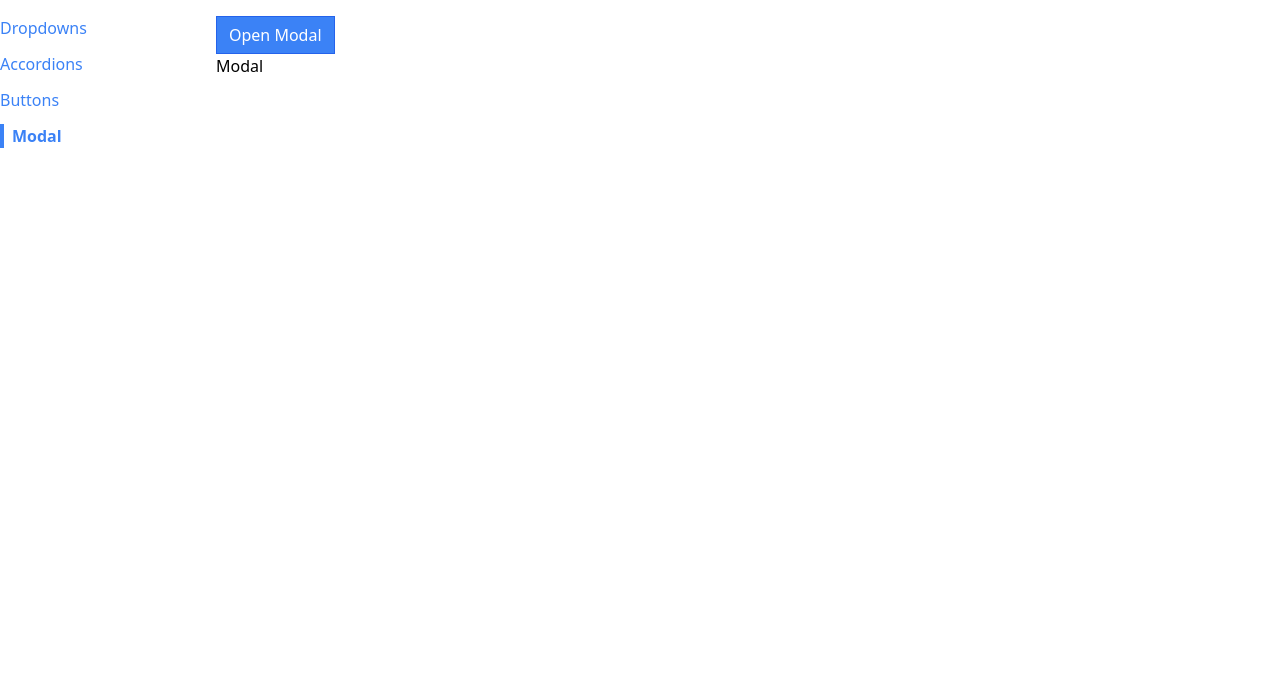
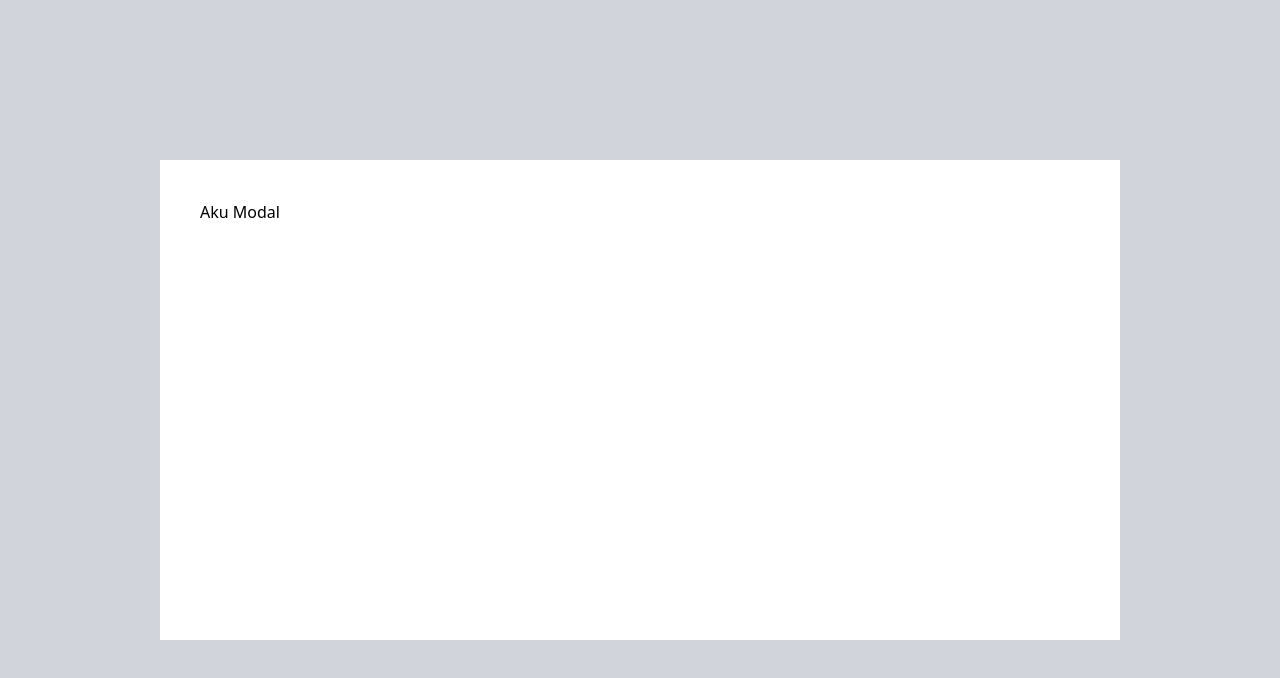
Before and after one commit to kardi06/react-coms, a React (Create React App) app: page /modal in a window 1280 px wide. Both pictures are taken after a click on the button "Open Modal". Shown: the top 678 px of the page. Built offline with nearby package versions, Linux system fonts and the light colour scheme.

Commit message:
basic show modal

```diff
--- a/src/components/Modal.js
+++ b/src/components/Modal.js
@@ -1,6 +1,9 @@
 const Modal = () => {
     return(
-        <div>Modal</div>
+        <div>
+            <div className="absolute inset-0 bg-gray-300 opacty-80"></div>
+            <div className="absolute inset-40 p-10 bg-white">Aku Modal</div>
+        </div>
     )
 }
 
```
